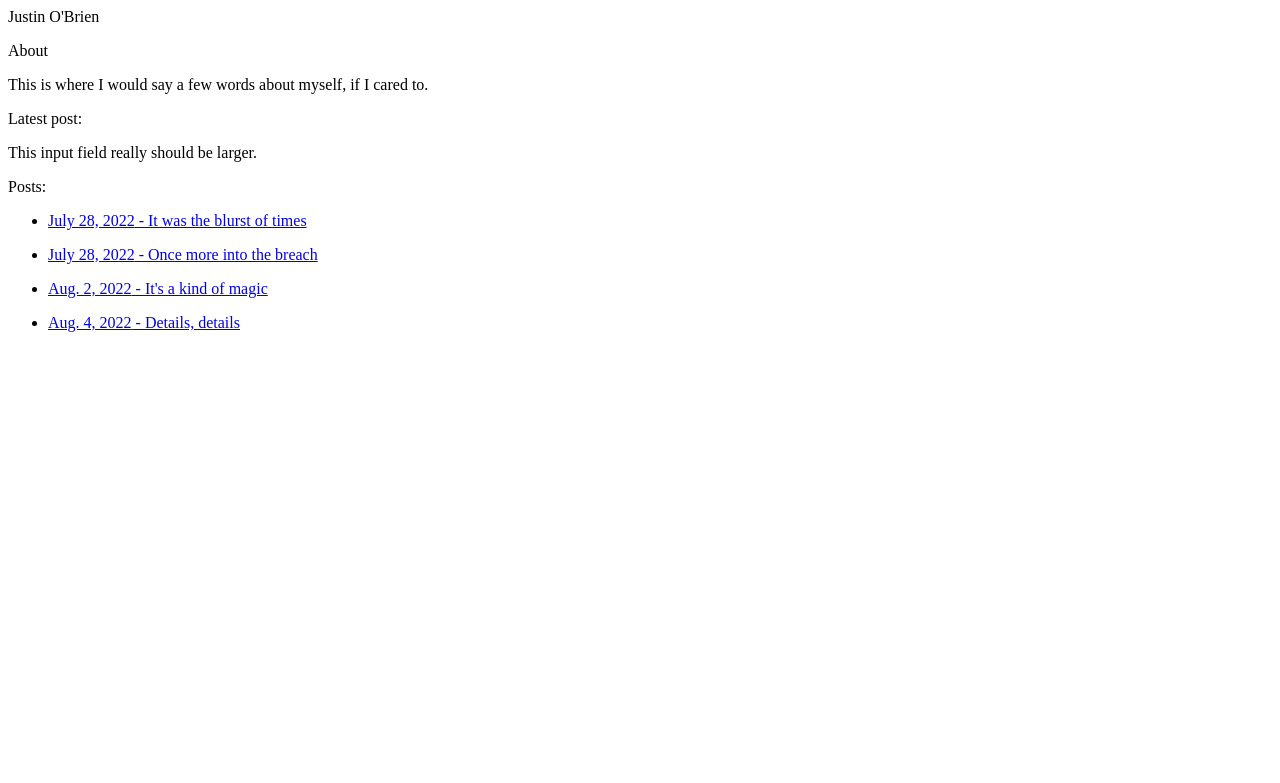
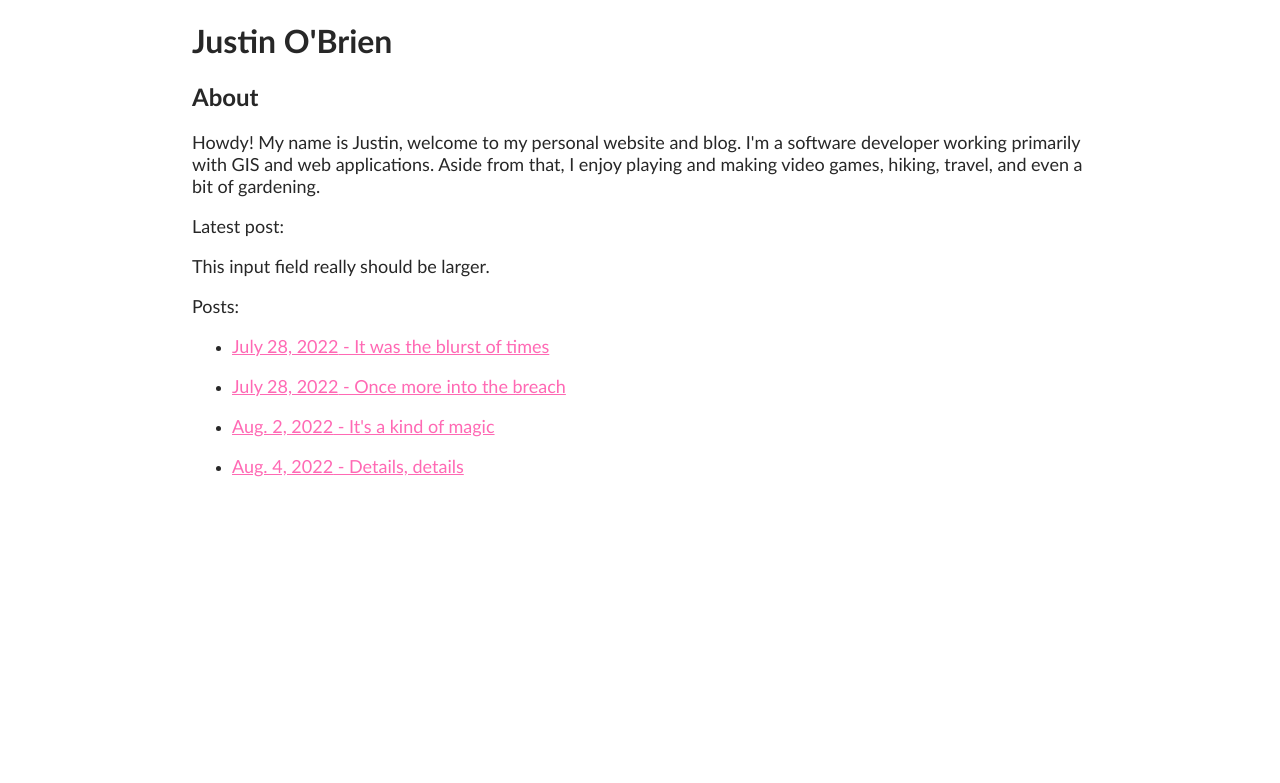
Before and after one commit to jaoist/jobrien.dev, a Django app: template jobriendev/blog/templates/blog/index.html in a window 1280 px wide. Shown: the top 783 px of the page. Run offline with Django 4.2, Linux system fonts and the light colour scheme; the template is opened without the code that fills it: values that come from a table or form of the project are taken from there, others are empty; data comes from the database, SQL or seed files in the repository.

Commit message:
added a stylesheet

```diff
--- /dev/null
+++ b/jobriendev/blog/static/blog/style.css
@@ -0,0 +1,21 @@
+body {
+    max-width: 60rem;
+    min-width: 30rem;
+    margin-left: auto;
+    margin-right: auto;
+    padding: 0 15%;
+    color: #272727;
+}
+
+p {
+    font-family: 'Gill Sans', 'Gill Sans MT', Calibri, 'Trebuchet MS', sans-serif;
+    font-size: 18px;
+}
+
+h1, h2{
+    font-family: 'Trebuchet MS', 'Lucida Sans Unicode', 'Lucida Grande', 'Lucida Sans', Arial, sans-serif;
+}
+
+a {
+    color: hotpink;
+}
--- a/jobriendev/blog/templates/blog/detail.html
+++ b/jobriendev/blog/templates/blog/detail.html
@@ -1,3 +1,9 @@
+<!DOCTYPE html>
+
+{% load static %}
+
+<link rel="stylesheet" type="text/css" href="{% static 'blog/style.css' %}">
+
 <body>
     <p><time>{{ object.pub_date }}</time> - {{ object.title }}</p>
     <p>{{ object.content | safe | linebreaks }}</p>
--- a/jobriendev/blog/templates/blog/index.html
+++ b/jobriendev/blog/templates/blog/index.html
@@ -1,9 +1,18 @@
+<!DOCTYPE html>
+
+{% load static %}
+
+<link rel="stylesheet" type="text/css" href="{% static 'blog/style.css' %}">
+
 <body>
     <header>
-        <p>Justin O'Brien</p>
-
-        <p>About<p>
-        <p>This is where I would say a few words about myself, if I cared to.</p>
+        <h1>Justin O'Brien</h1>
+        <h2>About</h2>
+        <p>Howdy! My name is Justin, welcome to my personal website and blog.
+            I'm a software developer working primarily with GIS and web applications.
+            Aside from that, I enjoy playing and making video games, hiking, travel,
+            and even a bit of gardening.
+        </p>
     </header>
     <main>
         <div class="latest-post">
```
Also changed, not shown: jobriendev/blog/views.py (line endings or trailing spaces).
